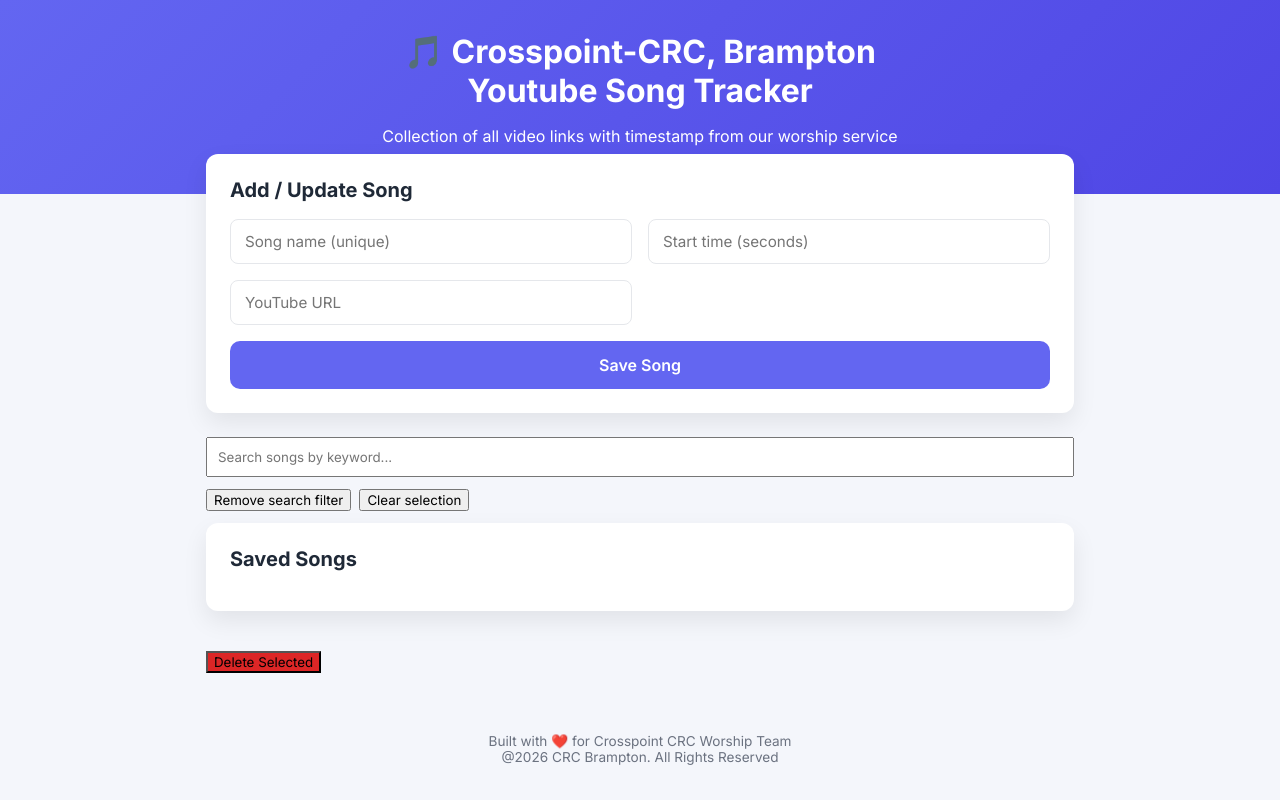
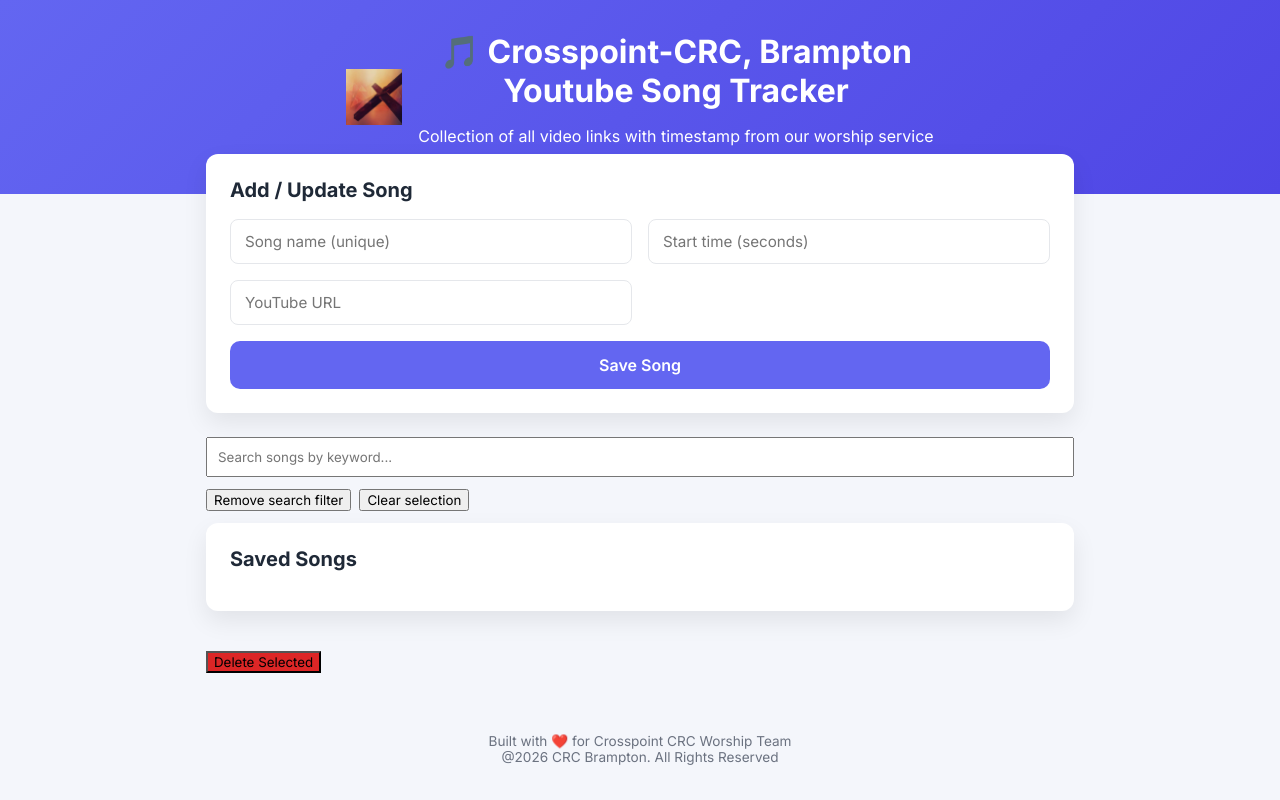
Before and after one commit to Jeyaselvan1984/songtracker, a website: page public/index.html in a window 1280 px wide. Drawn offline with Linux system fonts and the light colour scheme; no server answers.

Commit message:
Update index.html
icon changes

```diff
--- a/public/index.html
+++ b/public/index.html
@@ -9,6 +9,27 @@
   <link href="https://fonts.googleapis.com/css2?family=Inter:wght@400;600;700&display=swap" rel="stylesheet">
 
   <style>
+    .app-header {
+  background: linear-gradient(135deg, var(--primary), var(--primary-dark));
+  color: white;
+  padding: 32px;
+}
+.header-icon {
+  opacity: 0.9;
+}
+.header-content {
+  display: flex;
+  align-items: center;
+  justify-content: center;
+  gap: 16px;
+}
+
+.header-icon {
+  width: 56px;
+  height: 56px;
+  object-fit: contain;
+}
+
     :root {
       --primary: #6366f1;
       --primary-dark: #4f46e5;
@@ -154,10 +175,23 @@
 
 <body>
 
-<header>
+
+<header class="app-header">
+  <div class="header-content">
+    <img
+      src="crosspoint-icon.jpg"
+      alt="Crosspoint CRC logo"
+      class="header-icon"
+    />
+    <div>
+
   <h1>🎵 Crosspoint-CRC, Brampton <br> Youtube Song Tracker</h1>
   <p>Collection of all video links with timestamp from our worship service</p>
+
+ </div>
+  </div>
 </header>
+
 
 <div class="container">
 
```
